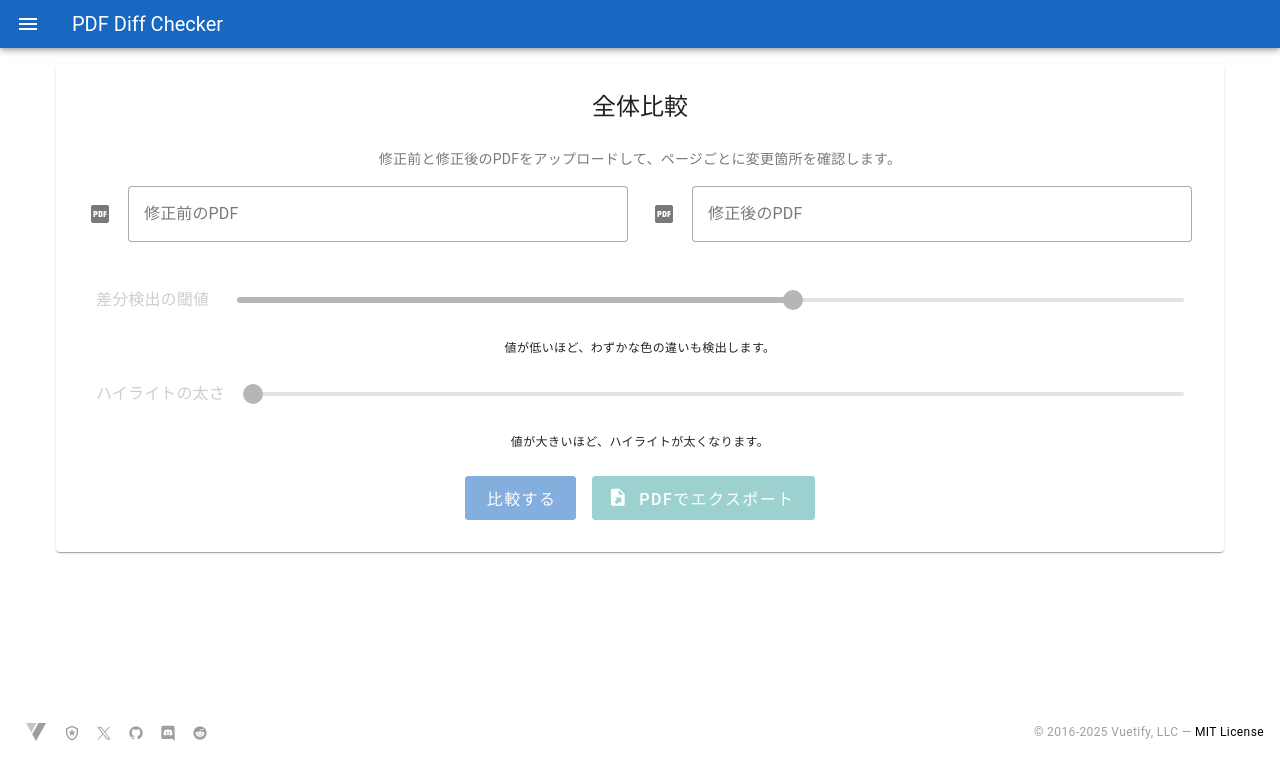
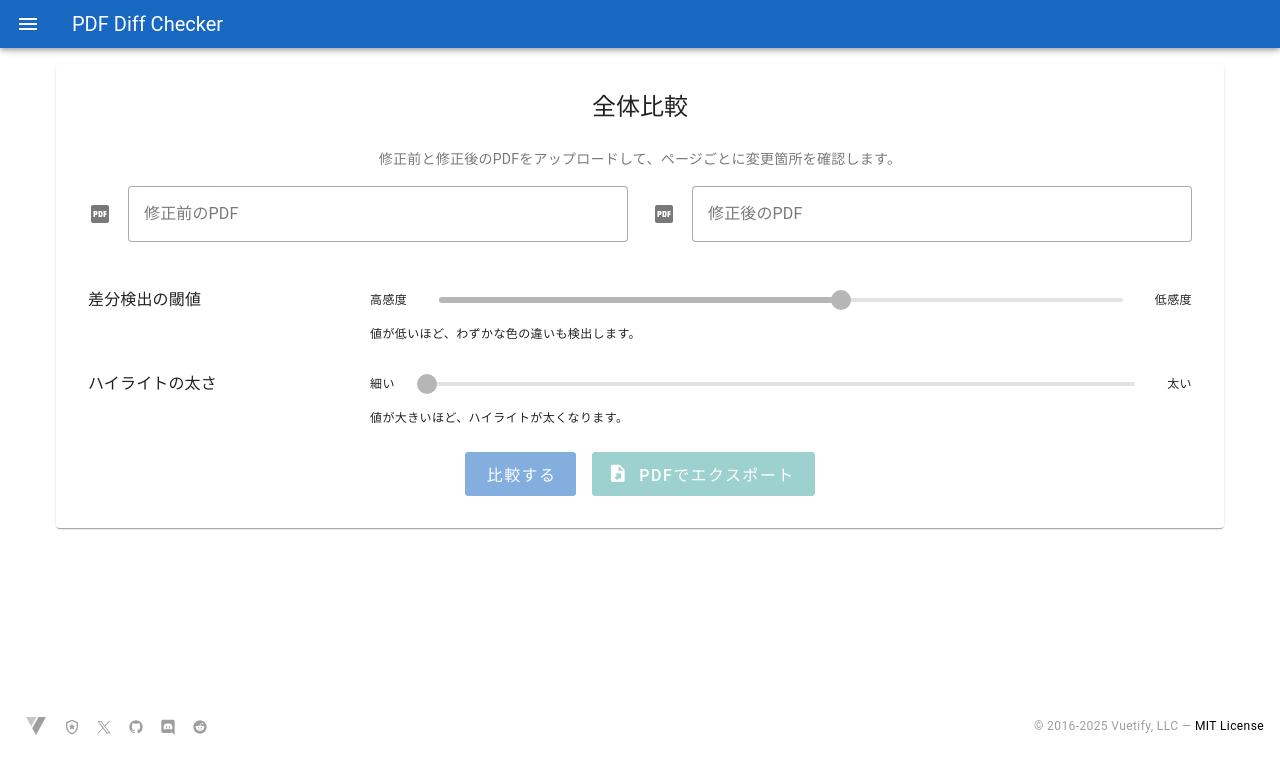
Before and after one commit to HaraDaisuke/pdf-diff-checker, a Vue app in the folder frontend/: page /global-comparison in a window 1280 px wide. Shown: the top 780 px of the page. Built offline with nearby package versions, Linux system fonts and the light colour scheme; a small style sheet from the web is missing.

Commit message:
レイアウトを修正

```diff
--- a/frontend/src/pages/GlobalComparison.vue
+++ b/frontend/src/pages/GlobalComparison.vue
@@ -29,31 +29,45 @@
             </v-row>
 
             <v-row class="mt-2 align-center">
-                <v-col cols="12">
+                <v-col cols="12" md="3" class="text-subtitle-1 font-weight-medium pr-0">差分検出の閾値</v-col>
+                <v-col cols="auto" class="font-weight-medium text-caption">高感度</v-col>
+                <v-col>
                     <v-slider
                         v-model="threshold"
-                        label="差分検出の閾値"
                         thumb-label
                         :step="5"
                         :min="0"
                         :max="800"
                         :disabled="!file1 || !file2"
+                        hide-details
                     ></v-slider>
-                    <div class="text-caption text-center">値が低いほど、わずかな色の違いも検出します。</div>
+                </v-col>
+                <v-col cols="auto" class="font-weight-medium text-caption">低感度</v-col>
+            </v-row>
+            <v-row class="mt-n4">
+                <v-col offset-md="3">
+                    <div class="text-caption">値が低いほど、わずかな色の違いも検出します。</div>
                 </v-col>
             </v-row>
-            <v-row class="mt-2 align-center">
-                <v-col cols="12">
+            <v-row class="align-center">
+                <v-col cols="12" md="3" class="text-subtitle-1 font-weight-medium pr-0">ハイライトの太さ</v-col>
+                <v-col cols="auto" class="font-weight-medium text-caption">細い</v-col>
+                <v-col>
                     <v-slider
                         v-model="boxSize"
-                        label="ハイライトの太さ"
                         thumb-label
                         :step="1"
                         :min="1"
                         :max="20"
                         :disabled="!file1 || !file2"
+                        hide-details
                     ></v-slider>
-                    <div class="text-caption text-center">値が大きいほど、ハイライトが太くなります。</div>
+                </v-col>
+                <v-col cols="auto" class="font-weight-medium text-caption">太い</v-col>
+            </v-row>
+            <v-row class="mt-n4">
+                <v-col offset-md="3">
+                    <div class="text-caption">値が大きいほど、ハイライトが太くなります。</div>
                 </v-col>
             </v-row>
 
--- a/frontend/src/pages/PartComparison.vue
+++ b/frontend/src/pages/PartComparison.vue
@@ -102,11 +102,14 @@
             ></v-switch>
           </v-col>
         </v-row>
-        <v-row>
+        <v-row class="mt-2">
             <v-col cols="12" md="6">
+                <div class="text-subtitle-1 font-weight-medium">差分検出の閾値</div>
+                <v-row align="center" dense class="mt-n2">
+                    <v-col cols="auto" class="font-weight-medium text-caption">高感度</v-col>
+                    <v-col>
                         <v-slider
                             v-model="diffThreshold"
-                    label="差分検出の閾値"
                             thumb-label
                             :step="5"
                             :min="0"
@@ -114,16 +117,25 @@
                             hide-details
                         ></v-slider>
                     </v-col>
+                    <v-col cols="auto" class="font-weight-medium text-caption">低感度</v-col>
+                </v-row>
+            </v-col>
             <v-col cols="12" md="6">
+                <div class="text-subtitle-1 font-weight-medium">ハイライトの太さ</div>
+                <v-row align="center" dense class="mt-n2">
+                    <v-col cols="auto" class="font-weight-medium text-caption">細い</v-col>
+                    <v-col>
                         <v-slider
                             v-model="highlightThickness"
-                    label="ハイライトの太さ"
                             thumb-label
                             :step="1"
                             :min="1"
                             :max="20"
                             hide-details
                         ></v-slider>
+                    </v-col>
+                    <v-col cols="auto" class="font-weight-medium text-caption">太い</v-col>
+                </v-row>
             </v-col>
         </v-row>
         <v-alert v-if="error" type="error" class="mt-4" dense dismissible>
@@ -294,7 +306,7 @@ const croppedPairs = ref([]);
 const diffThreshold = ref(500);
 const highlightThickness = ref(2);
 const japaneseFont = ref(null); // Holds the font ArrayBuffer
-const isSyncMode = ref(true);
+const isSyncMode = ref(false);
 const isWaitingForSecondSelection = ref(false);
 const firstSelectionCanvasRef = ref(null);
 const selectionBeforePoints = ref([]);
```
Lines whose indentation alone changed are shown as unchanged.
